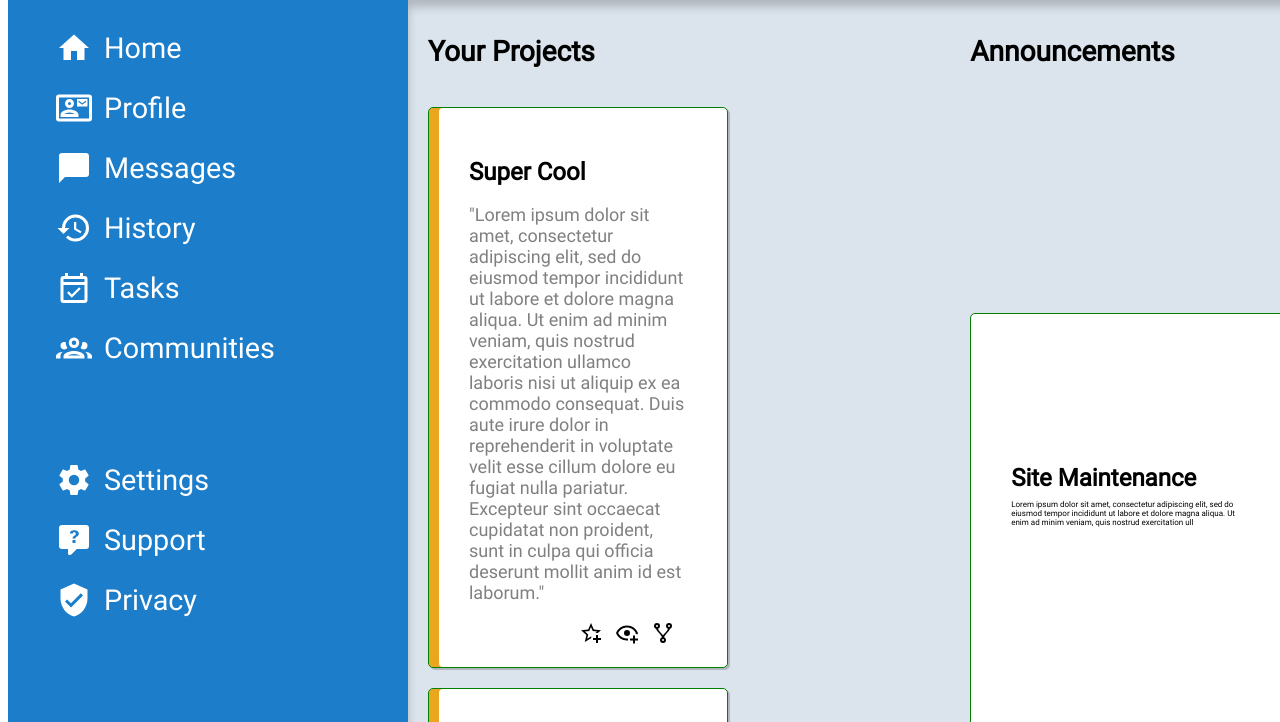
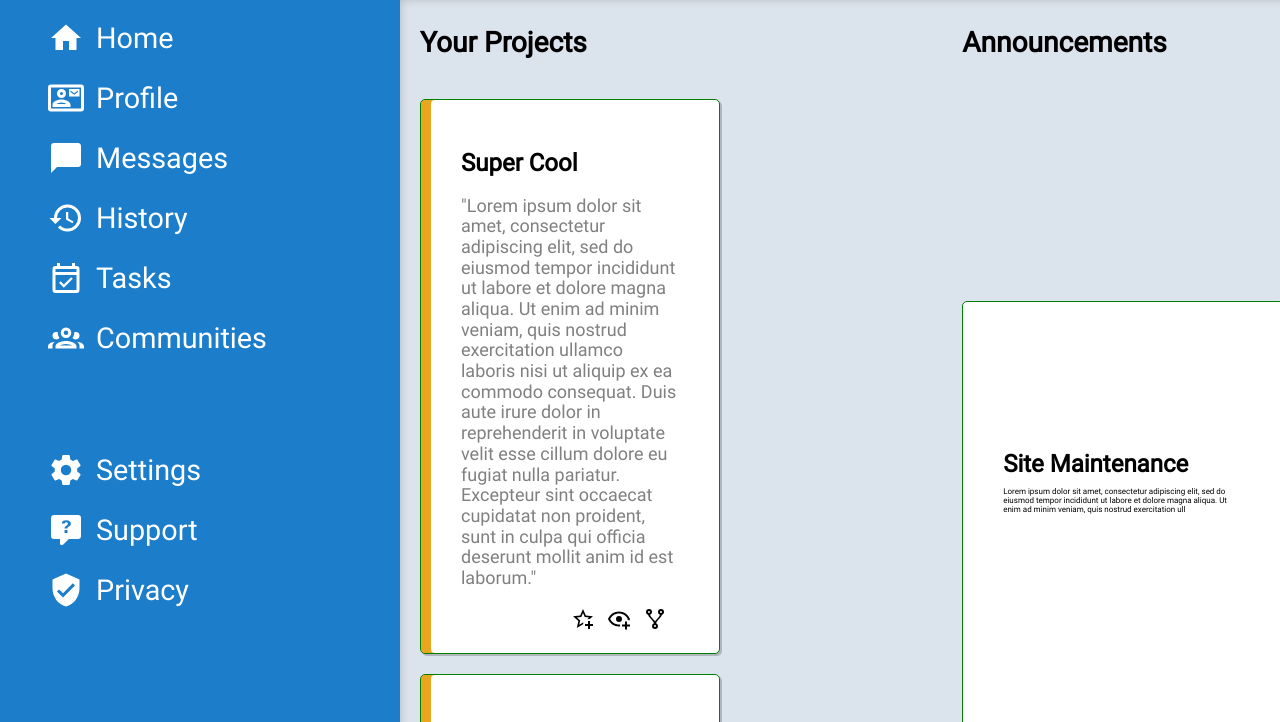
Before and after one commit to YoYuTW/admin-dashboard, a website: page index.html in a window 1280 px wide. Shown: the part 211-933 px from the top of the page. Drawn offline with nearby package versions, Linux system fonts and the light colour scheme.

Commit message:
Update index.html

```diff
--- a/index.html
+++ b/index.html
@@ -4,7 +4,7 @@
   <meta charset="UTF-8">
   <meta http-equiv="X-UA-Compatible" content="IE=edge">
   <meta name="viewport" content="width=device-width, initial-scale=1.0">
-  <link rel="stylesheet" href=".normalize.css">
+  <link rel="stylesheet" href="./normalize.css">
   <link rel="stylesheet" href="./src/style.css">
   <title>Admin Dashboard</title>
 </head>
```
